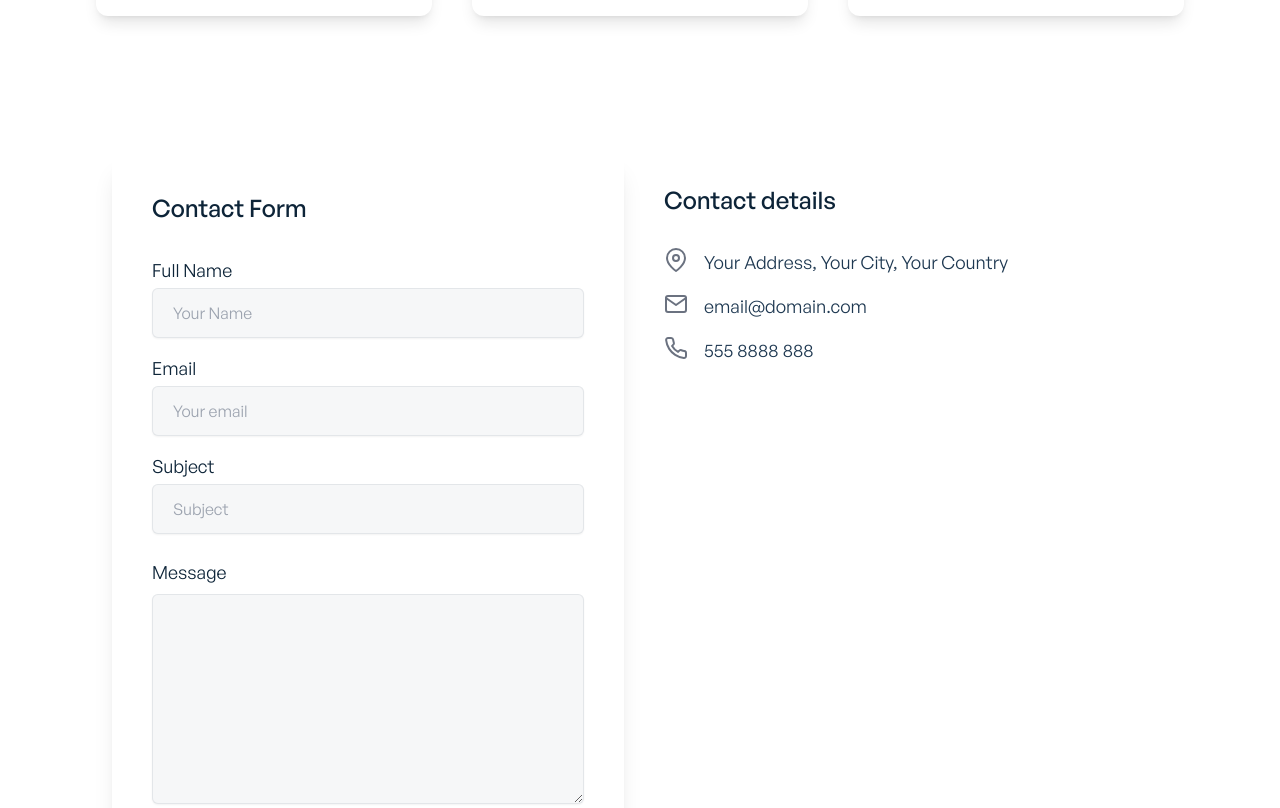
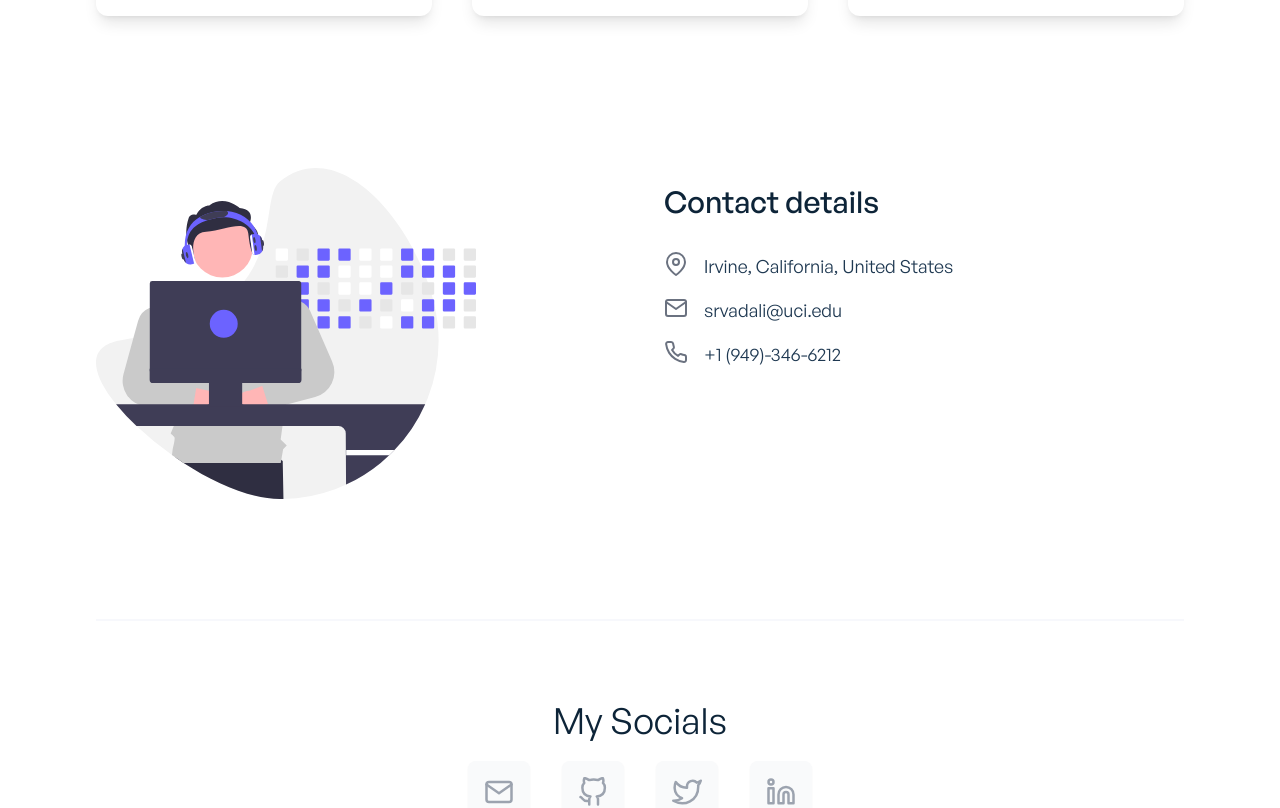
Before and after one commit to enigmavadali/main-portfolio, a React (Create React App) app: page / in a window 1280 px wide. Shown: the part 3160-3968 px from the top of the page. Built offline with nearby package versions, Linux system fonts and the light colour scheme.

Commit message:
Modify contact me

```diff
--- a/src/components/contact/ContactDetails.jsx
+++ b/src/components/contact/ContactDetails.jsx
@@ -3,17 +3,17 @@ import { FiPhone, FiMapPin, FiMail } from 'react-icons/fi';
 const contacts = [
 	{
 		id: 1,
-		name: 'Your Address, Your City, Your Country',
+		name: 'Irvine, California, United States',
 		icon: <FiMapPin />,
 	},
 	{
 		id: 2,
-		name: 'email@domain.com',
+		name: 'srvadali@uci.edu',
 		icon: <FiMail />,
 	},
 	{
 		id: 3,
-		name: '555 8888 888',
+		name: '+1 (949)-346-6212',
 		icon: <FiPhone />,
 	},
 ];
@@ -22,7 +22,7 @@ const ContactDetails = () => {
 	return (
 		<div className="w-full lg:w-1/2">
 			<div className="text-left max-w-xl px-6">
-				<h2 className="font-general-medium text-2xl text-primary-dark dark:text-primary-light mt-12 mb-8">
+				<h2 className="font-general-medium text-3xl text-primary-dark dark:text-primary-light mt-12 mb-8">
 					Contact details
 				</h2>
 				<ul className="font-general-regular">
--- /dev/null
+++ b/src/components/contact/ContactImage.jsx
@@ -0,0 +1,15 @@
+import ContactDeveloper from '../../images/contact-developer.svg'
+
+const ContactImage = () => {
+    return(
+        <div className="w-full lg:w-1/2">
+			<div className="leading-loose">
+                <div className="text-left float-left mt-8 sm:mt-2">
+                    <img width="380px" src={ContactDeveloper} alt="contact-programmer" />
+                </div>
+            </div>
+        </div>
+    );
+};
+
+export default ContactImage;
--- a/src/pages/Contact.jsx
+++ b/src/pages/Contact.jsx
@@ -1,6 +1,7 @@
 import { motion } from 'framer-motion';
 import ContactDetails from '../components/contact/ContactDetails';
 import ContactForm from '../components/contact/ContactForm';
+import ContactImage from '../components/contact/ContactImage';
 
 const Contact = () => {
 	return (
@@ -14,7 +15,8 @@ const Contact = () => {
 			}}
 			className="container mx-auto flex flex-col-reverse lg:flex-row py-5 lg:py-10 lg:mt-10"
 		>
-			<ContactForm />
+			{/* <ContactForm /> */}
+			<ContactImage />
 			<ContactDetails />
 		</motion.div>
 	);
```
Also changed, not shown: src/images/contact-developer.svg (added).
